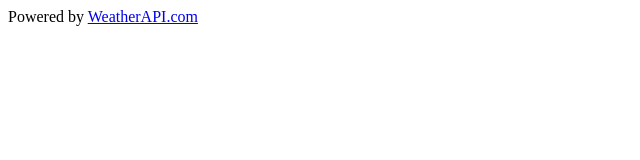
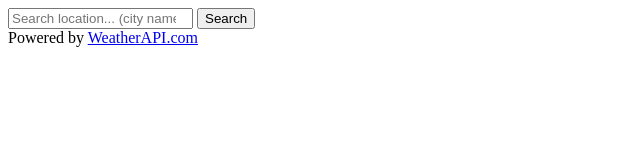
Before and after one commit to brispone/odin-weather, a plain HTML site: page index.html in a window 1280 px wide. Shown: the whole page, without its empty margins (0-640 px from the left). Drawn offline with Linux system fonts and the light colour scheme; no server answers.

Commit message:
Integrate search capability

```diff
--- a/index.html
+++ b/index.html
@@ -6,7 +6,12 @@
     <title>Weather App</title>
 </head>
 <body>
-        <div id="content"></div>
+        <div id="content">
+            <form id="search-bar">
+                <input type="search" id="query" name="query" placeholder="Search location... (city name, postal code)">
+                <button>Search</button>
+            </form>
+        </div>
         Powered by <a href="https://www.weatherapi.com/" title="Free Weather API">WeatherAPI.com</a>
     <script src="main.js"></script>
 </body>
```
Also changed, not shown: main.js (+1 -1 lines).
